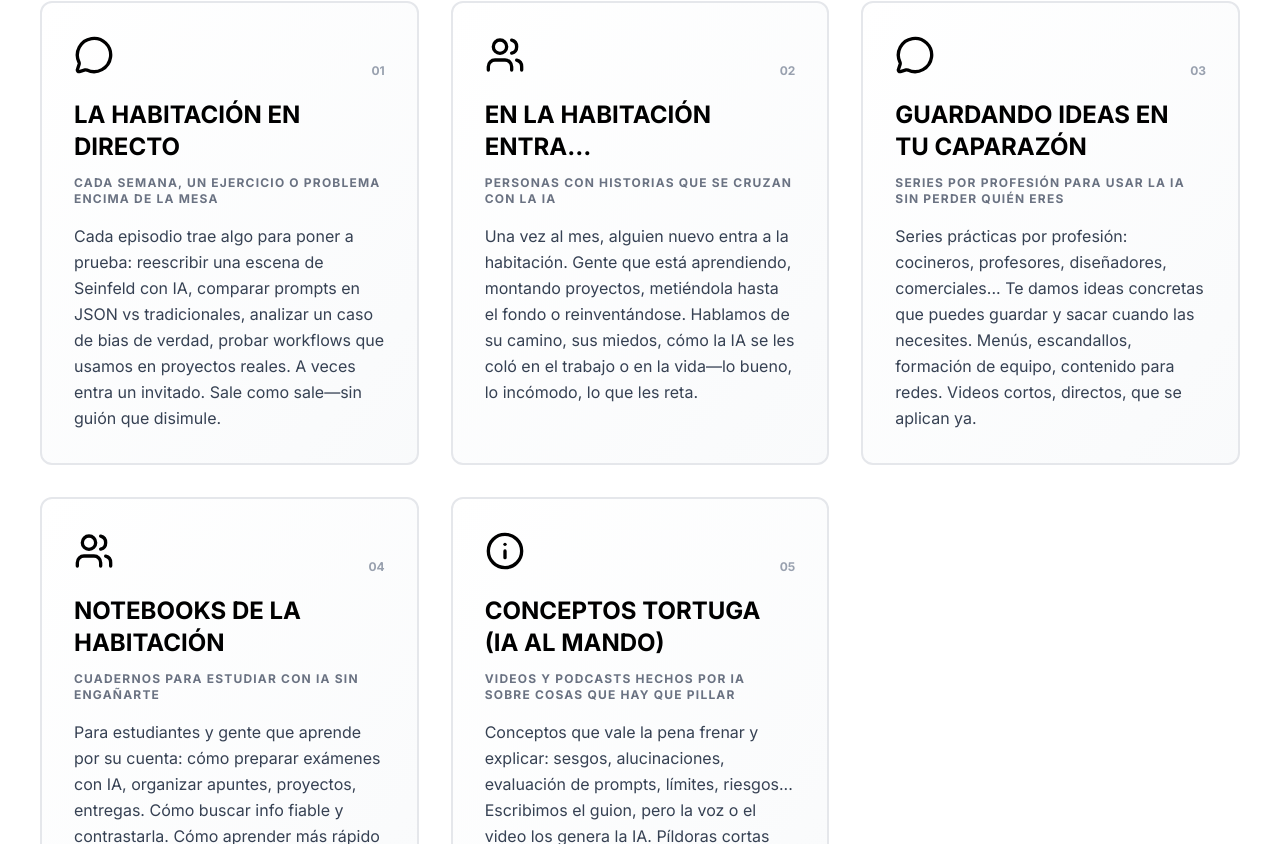
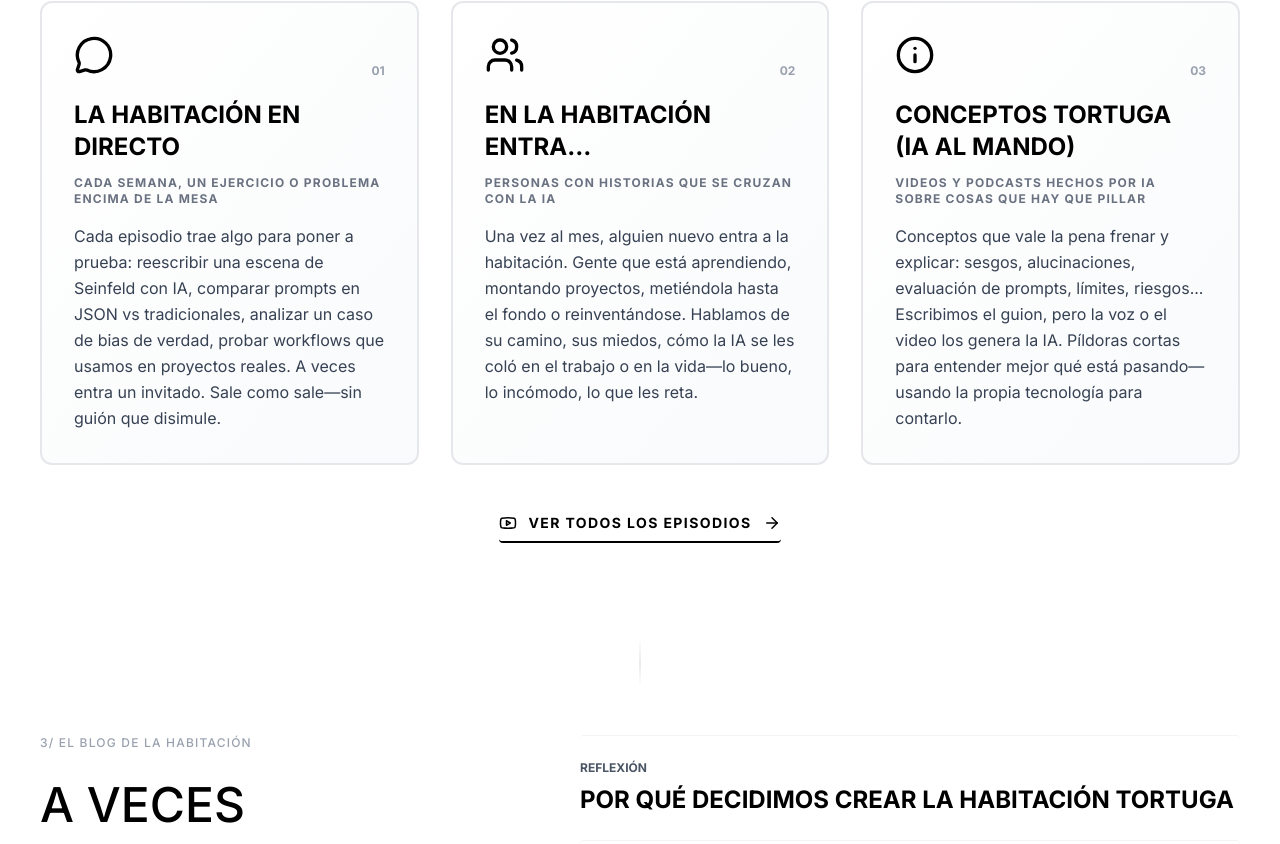
Before and after one commit to aRiveraMerida/lht, a Next.js app: page / in a window 1280 px wide. Shown: the part 2596-3440 px from the top of the page. Built offline with nearby package versions, Linux system fonts and the light colour scheme.

Commit message:
Limpiar formatos de contenido: eliminar secciones 'Guardando Ideas en tu Caparazón' y 'Notebooks de la Habitación'
- Simplificar sección de formatos a 3 tipos principales
- Mantener: La Habitación en Directo, En la Habitación entra..., y Conceptos Tortuga

Co-Authored-By: Warp <agent@warp.dev>

```diff
--- a/app/page.tsx
+++ b/app/page.tsx
@@ -145,20 +145,6 @@ const ContentSection = () => {
     },
     {
       id: '03',
-      title: 'Guardando Ideas en tu Caparazón',
-      subtitle: 'Series por profesión para usar la IA sin perder quién eres',
-      desc: 'Series prácticas por profesión: cocineros, profesores, diseñadores, comerciales... Te damos ideas concretas que puedes guardar y sacar cuando las necesites. Menús, escandallos, formación de equipo, contenido para redes. Videos cortos, directos, que se aplican ya.',
-      icon: MessageCircle,
-    },
-    {
-      id: '04',
-      title: 'Notebooks de la Habitación',
-      subtitle: 'Cuadernos para estudiar con IA sin engañarte',
-      desc: 'Para estudiantes y gente que aprende por su cuenta: cómo preparar exámenes con IA, organizar apuntes, proyectos, entregas. Cómo buscar info fiable y contrastarla. Cómo aprender más rápido sin dejar de pensar por ti. No son trucos. Son cuadernos abiertos de lo que descubrimos.',
-      icon: Users,
-    },
-    {
-      id: '05',
       title: 'Conceptos Tortuga (IA al Mando)',
       subtitle: 'Videos y podcasts hechos por IA sobre cosas que hay que pillar',
       desc: 'Conceptos que vale la pena frenar y explicar: sesgos, alucinaciones, evaluación de prompts, límites, riesgos... Escribimos el guion, pero la voz o el video los genera la IA. Píldoras cortas para entender mejor qué está pasando—usando la propia tecnología para contarlo.',
```
